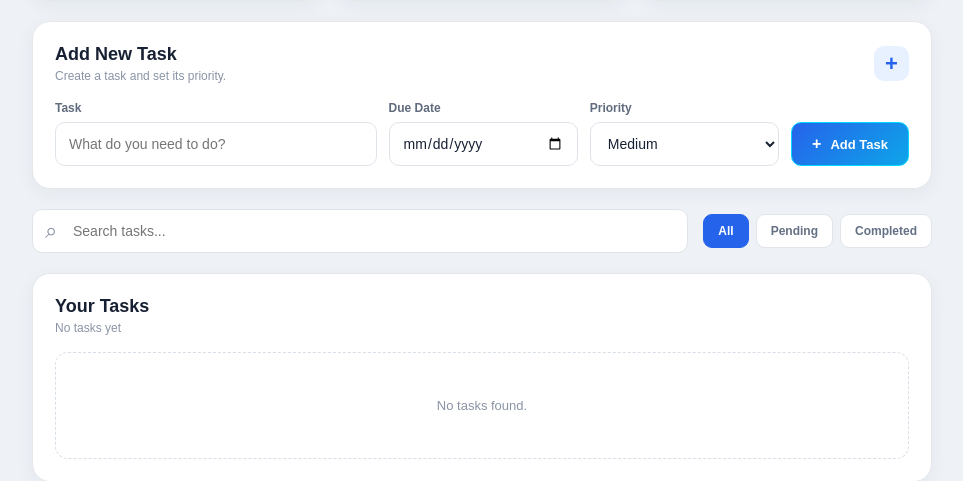
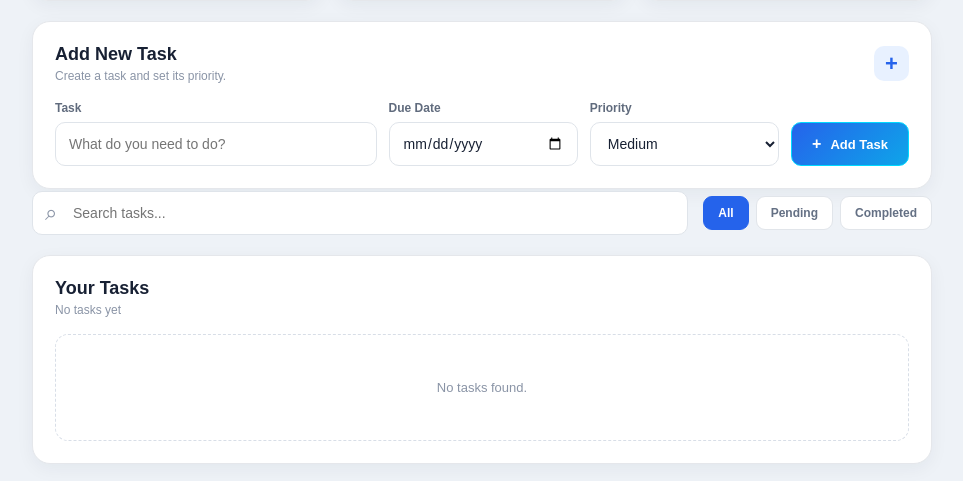
Before and after one commit to sachinkumar7033/Project-02-Todo-Task-Manager, a Flask app: page / in a window 1280 px wide. Shown: the part 252-733 px from the top of the page, without its empty margins (158-1121 px from the left). Run offline with Flask 3, Linux system fonts and the light colour scheme.

Commit message:
css update

```diff
--- a/static/css/style.css
+++ b/static/css/style.css
@@ -98,7 +98,7 @@ button {
 }
 
 .add-task-card {
-    margin-bottom: 20px;
+    margin-bottom: 2px;
     padding: 22px;
     border: 1px solid #e5e7eb;
     border-radius: 18px;
```
